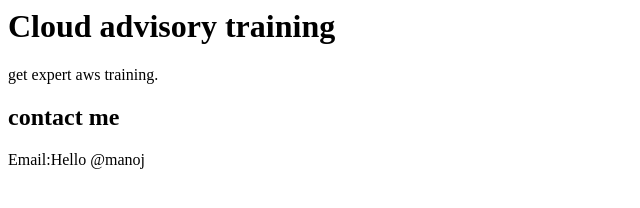
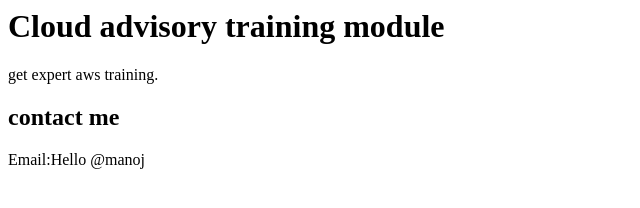
Before and after one commit to manojmm7/Cloudadvisory, a plain HTML site: page index.html in a window 1280 px wide. Shown: the whole page, without its empty margins (0-640 px from the left). Drawn offline with Linux system fonts and the light colour scheme.

Commit message:
modified body of index.html file

```diff
--- a/index.html
+++ b/index.html
@@ -3,7 +3,7 @@
 	<title>Cloud advisory-AWS training module</title>
 <head>
 <body>
-	<h1>Cloud advisory training</h1>
+	<h1>Cloud advisory training module</h1>
 	<p>get expert aws training.</p>
 	<h2>contact me</h2>
 	<p>Email:Hello @manoj</p>
```
